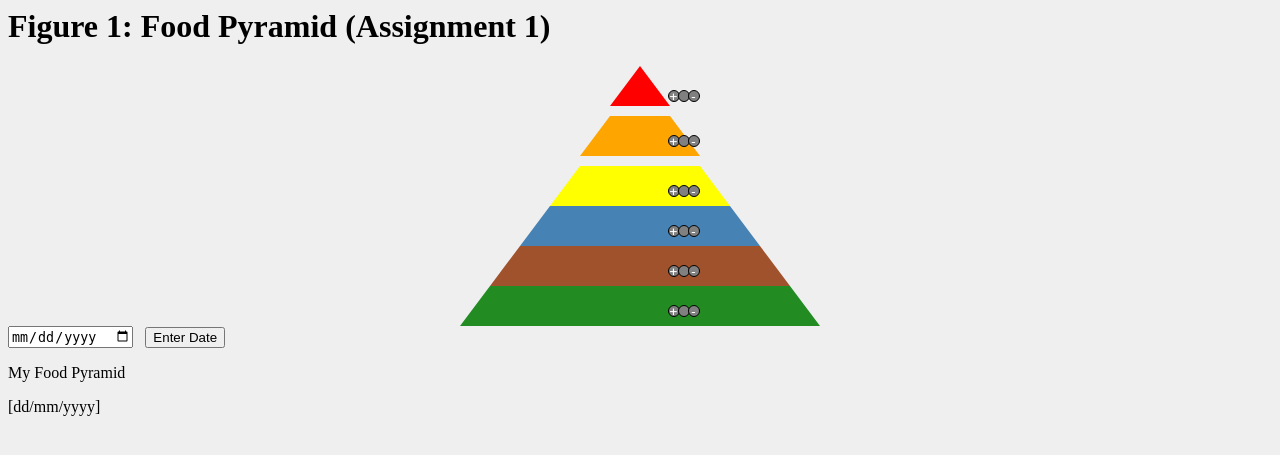
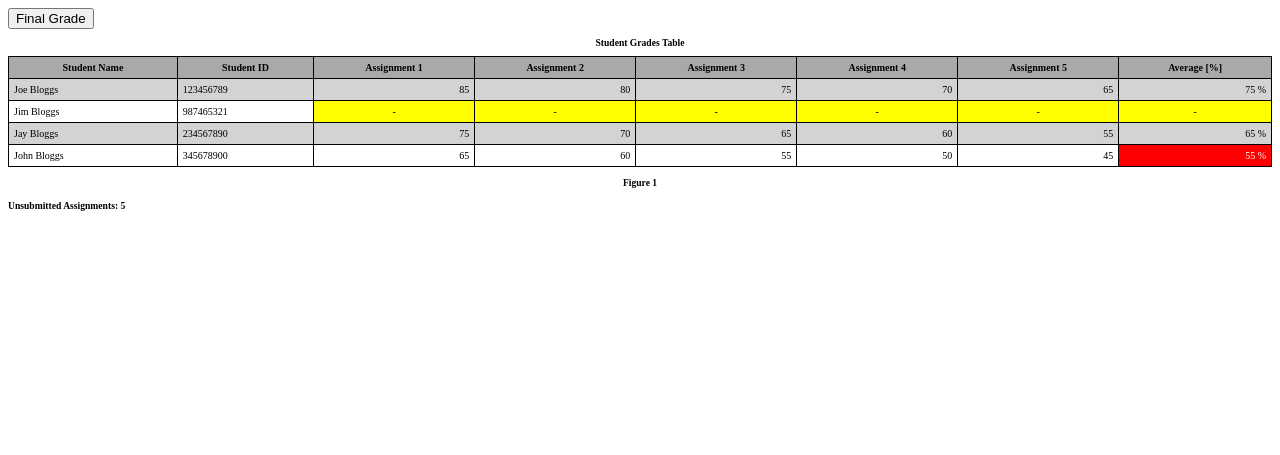
Before and after one commit to jamesstewy27/James-Stewart, a PHP site: page / in a window 1280 px wide. Shown: the top 455 px of the page. Run offline with PHP 8.4, Linux system fonts and the light colour scheme.

Commit message:
Add files via upload

```diff
--- a/index.html
+++ b/index.html
@@ -1,47 +1,267 @@
 <html>
 
-<h1>Figure 1: Food Pyramid (Assignment 1)
-<link rel="stylesheet" type="text/css" href="styles.css" />
-</h1>
+<head>
+<link href="styles.css" rel="stylesheet" type="text/css">
+</head>
 
 <body>
-<div class="shape one"></div>
-  <div class="button1 tabular">+</div>
-  <div class="button7 tabular"></div>
-  <div class="button13 tabular">-</div>
-  <div class="shape gap"></div>
-<div class="shape two"></div>
-  <div class="button2 tabular">+</div>
-  <div class="button8 tabular"></div>
-  <div class="button14 tabular">-</div>
-  <div class="shape gap"></div>
-<div class="shape three"></div>
-  <div class="button3 tabular">+</div>
-  <div class="button9 tabular"></div>
-  <div class="button15 tabular">-</div>
-<div class="shape four"></div>
-  <div class="button4 tabular">+</div>
-  <div class="button10 tabular"></div>
-  <div class="button16 tabular">-</div>
-  <div class="shape five"></div>
-  <div class="button5 tabular">+</div>
-  <div class="button11 tabular"></div>
-  <div class="button17 tabular">-</div>
-  <div class="shape six"></div>
-  <div class="button6 tabular">+</div>
-  <div class="button12 tabular"></div>
-  <div class="button18 tabular">-</div>
+
+<table id="t01" >
+  <tr>
+    <th>Student Name</th>
+    <th>Student ID</th>
+    <th>Assignment 1</th>
+    <th>Assignment 2</th>
+    <th>Assignment 3</th>
+    <th>Assignment 4</th>
+    <th>Assignment 5</th>
+    <th>Average [%]</th>
+
+  </tr>
+
+  <button onclick="button1">Final Grade</button>
+
+<h2><b>Student Grades Table</b></h2>
+
+  <tr>
+    <td id="ta">Joe Bloggs</td>
+    <td id="tb">123456789</td>
+    <td id="t02">
+
+    <script>
+    contentEditableSpan.addEventListener("input", function () {
+        document.getElementById("t02").innerHTML = "CONTENT: " + document.getElementById("contentEditableSpan").innerHTML;
+    });
+    </script>
+
+    85</td>
+    <td id="t03">
+
+    <script>
+    contentEditableSpan.addEventListener("input", function () {
+        document.getElementById("t03").innerHTML = "CONTENT: " + document.getElementById("contentEditableSpan").innerHTML;
+    });
+    </script>
+
+    80</td>
+    <td id="t04">
+
+    <script>
+    contentEditableSpan.addEventListener("input", function () {
+        document.getElementById("t04").innerHTML = "CONTENT: " + document.getElementById("contentEditableSpan").innerHTML;
+    });
+    </script>
+
+    75</td>
+    <td id="t05">
+
+    <script>
+    contentEditableSpan.addEventListener("input", function () {
+        document.getElementById("t05").innerHTML = "CONTENT: " + document.getElementById("contentEditableSpan").innerHTML;
+    });
+    </script>
+
+    70</td>
+    <td id="t06">
+
+    <script>
+    contentEditableSpan.addEventListener("input", function () {
+        document.getElementById("t06").innerHTML = "CONTENT: " + document.getElementById("contentEditableSpan").innerHTML;
+    });
+    </script>
+
+    65</td>
+    <td id="t01i">
+
+    <script>
+    document.getElementById("t01i").innerHTML =
+    (85 + 80 + 75 + 70 + 65)/5;
+
+    </script>
+
+    %</td>
+    </tr>
+
+  <tr>
+    <td>Jim Bloggs</td>
+    <td>987465321</td>
+    <td id="t07">
+
+    <script>
+    contentEditableSpan.addEventListener("input", function () {
+        document.getElementById("t07").innerHTML = "CONTENT: " + document.getElementById("contentEditableSpan").innerHTML;
+    });
+    </script>
+
+    -</td>
+    <td id="t08">
+
+    <script>
+    contentEditableSpan.addEventListener("input", function () {
+        document.getElementById("t08").innerHTML = "CONTENT: " + document.getElementById("contentEditableSpan").innerHTML;
+    });
+    </script>
+
+    -</td>
+    <td id="t09">
+
+    <script>
+    contentEditableSpan.addEventListener("input", function () {
+        document.getElementById("t09").innerHTML = "CONTENT: " + document.getElementById("contentEditableSpan").innerHTML;
+    });
+    </script>
+
+    -</td>
+    <td id="t10">
+
+    <script>
+    contentEditableSpan.addEventListener("input", function () {
+        document.getElementById("t10").innerHTML = "CONTENT: " + document.getElementById("contentEditableSpan").innerHTML;
+    });
+    </script>
+
+    -</td>
+    <td id="t11">
+
+    <script>
+    contentEditableSpan.addEventListener("input", function () {
+        document.getElementById("t11").innerHTML = "CONTENT: " + document.getElementById("contentEditableSpan").innerHTML;
+    });
+    </script>
+
+    -</td>
+    <td id="t02i">
+
+    <script>
+    document.getElementById("t02i").innerHTML =
+    (- + - + - + - + -)/5;
+    </script>
+
+    -</td>
+    </tr>
+
+  <tr>
+    <td id="tc">Jay Bloggs</td>
+    <td id="td">234567890</td>
+    <td id="t12">
+
+    <script>
+    contentEditableSpan.addEventListener("input", function () {
+        document.getElementById("t12").innerHTML = "CONTENT: " + document.getElementById("contentEditableSpan").innerHTML;
+    });
+    </script>
+
+    75</td>
+    <td id="t13">
+
+    <script>
+    contentEditableSpan.addEventListener("input", function () {
+        document.getElementById("t13").innerHTML = "CONTENT: " + document.getElementById("contentEditableSpan").innerHTML;
+    });
+    </script>
+
+    70</td>
+    <td id="t14">
+
+    <script>
+    contentEditableSpan.addEventListener("input", function () {
+        document.getElementById("t14").innerHTML = "CONTENT: " + document.getElementById("contentEditableSpan").innerHTML;
+    });
+    </script>
+
+    65</td>
+    <td id="t15">
+
+    <script>
+    contentEditableSpan.addEventListener("input", function () {
+        document.getElementById("t15").innerHTML = "CONTENT: " + document.getElementById("contentEditableSpan").innerHTML;
+    });
+    </script>
+
+    60</td>
+    <td id="t16">
+
+    <script>
+    contentEditableSpan.addEventListener("input", function () {
+        document.getElementById("t16").innerHTML = "CONTENT: " + document.getElementById("contentEditableSpan").innerHTML;
+    });
+    </script>
+
+    55</td>
+    <td id="t03i">
+
+    <script>
+    document.getElementById("t03i").innerHTML =
+    (75 + 70 + 65 + 60 + 55)/5;
+    </script>
+
+    %</td>
+    </tr>
+
+  <tr>
+    <td>John Bloggs</td>
+    <td>345678900</td>
+    <td id="t17">
+
+    <script>
+    contentEditableSpan.addEventListener("input", function () {
+        document.getElementById("t17").innerHTML = "CONTENT: " + document.getElementById("contentEditableSpan").innerHTML;
+    });
+    </script>
+
+    65</td>
+    <td id="t18">
+
+    <script>
+    contentEditableSpan.addEventListener("input", function () {
+        document.getElementById("t18").innerHTML = "CONTENT: " + document.getElementById("contentEditableSpan").innerHTML;
+    });
+    </script>
+
+    60</td>
+    <td id="t19">
+
+    <script>
+    contentEditableSpan.addEventListener("input", function () {
+        document.getElementById("t19").innerHTML = "CONTENT: " + document.getElementById("contentEditableSpan").innerHTML;
+    });
+    </script>
+
+    55</td>
+    <td id="t20">
+
+    <script>
+    contentEditableSpan.addEventListener("input", function () {
+        document.getElementById("t20").innerHTML = "CONTENT: " + document.getElementById("contentEditableSpan").innerHTML;
+    });
+    </script>
+
+    50</td>
+    <td id="t21">
+
+    <script>
+    contentEditableSpan.addEventListener("input", function () {
+        document.getElementById("t21").innerHTML = "CONTENT: " + document.getElementById("contentEditableSpan").innerHTML;
+    });
+    </script>
+
+    45</td>
+    <td id="t04i">
+
+    <script>
+    document.getElementById("t04i").innerHTML =
+    (65 + 60 + 55 + 50 + 45)/5;
+    </script>
+
+    %</td>
+    </tr>
+
+</table>
+
 </body>
 
-<!--date input section-->
-<input type="date" id="todayDate">
-    &nbsp;
-<button onclick="myFunction()">Enter Date</button>
+<h3><b>Figure 1</b></h3>
 
-<div id="date-div">
-  <p class="date-text">My Food Pyramid</p>
-  <p class="zone date-text"id="date-reversed">[dd/mm/yyyy]</p>
-</div>
-<!--date input section end-->
+<h4><b>Unsubmitted Assignments: 5</b></h4>
 
 </html>
--- a/styles.css
+++ b/styles.css
@@ -1,367 +1,149 @@
-body {
-	background-color: #EFEFEF;
+table, th, td {
+  border: 1.5px solid black;
+  border-collapse: collapse;
+  font-size: 10px;
 }
-.shape {
-	margin: auto;
+th, td {
+  padding: 5px;
+  text-align: center;
 }
-.one {
-	width: 0;
-	height: 0;
-	border-left: 30px solid transparent;
-	border-right: 30px solid transparent;
-	border-bottom: 40px solid #FF0000;
+table#t01 {
+  width: 100%;
+  background-color: #A9A9A9;
 }
-.one:hover {
-	border-bottom: 40px solid #FF0000;
+td {
+  text-align: left;
+  background-color: #FFFFFF;
 }
-.button1 {
-  position: absolute;
-    display: flex;
-    justify-content: center;
-    align-items: center;
-    width: 10px;
-    height: 10px;
-    right: 5px;
-    left: 667.5px;
-    top: 90px;
-    color: white;
-    border: 0.10px solid black;
-    background-color: #808080;
-    border-radius: 50%;
+td#t02 {
+  text-align: right;
+  background-color: #D3D3D3;
 }
-.button7 {
-  position: absolute;
-    display: flex;
-    justify-content: center;
-    align-items: center;
-    width: 10px;
-    height: 10px;
-    right: 25px;
-    left: 677.5px;
-    top: 90px;
-    color: white;
-    border: 0.10px solid black;
-    background-color: #808080;
-    border-radius: 50%;
+td#t03 {
+  text-align: right;
+  background-color: #D3D3D3;
 }
-.button13 {
-  position: absolute;
-    display: flex;
-    justify-content: center;
-    align-items: center;
-    width: 10px;
-    height: 10px;
-    right: 5px;
-    left: 687.5px;
-    top: 90px;
-    color: white;
-    border: 0.10px solid black;
-    background-color: #808080;
-    border-radius: 50%;
+td#t04 {
+  text-align: right;
+  background-color: #D3D3D3;
 }
-.tabular {
-  font-family: monospace;
+td#t05 {
+  text-align: right;
+  background-color: #D3D3D3;
 }
-.gap {
-  width: 0;
-  height: 0;
-  border-left: 10px solid transparent;
-  border-right: 10px solid transparent;
-  border-bottom: 10px solid #EFEFEF;
+td#t06 {
+  text-align: right;
+  background-color: #D3D3D3;
 }
-.two {
-	border-bottom: 40px solid #FFA500;
-	border-left: 30px solid transparent;
-	border-right: 30px solid transparent;
-	height: 0;
-	width: 60px;
+td#t07 {
+  text-align: center;
+  background-color: #FFFF00;
 }
-.two:hover {
-	border-bottom: 40px solid #FFA500;
+td#t08 {
+  text-align: center;
+  background-color: #FFFF00;
 }
-.button2 {
-  position: absolute;
-    display: flex;
-    justify-content: center;
-    align-items: center;
-    width: 10px;
-    height: 10px;
-    right: 5px;
-    left: 667.5px;
-    top: 135px;
-    color: white;
-    border: 0.10px solid black;
-    background-color: #808080;
-    border-radius: 50%;
+td#t09 {
+  text-align: center;
+  background-color: #FFFF00;
 }
-.button8 {
-  position: absolute;
-    display: flex;
-    justify-content: center;
-    align-items: center;
-    width: 10px;
-    height: 10px;
-    right: 25px;
-    left: 677.5px;
-    top: 135px;
-    color: white;
-    border: 0.10px solid black;
-    background-color: #808080;
-    border-radius: 50%;
+td#t10 {
+  text-align: center;
+  background-color: #FFFF00;
 }
-.button14 {
-  position: absolute;
-    display: flex;
-    justify-content: center;
-    align-items: center;
-    width: 10px;
-    height: 10px;
-    right: 5px;
-    left: 687.5px;
-    top: 135px;
-    color: white;
-    border: 0.10px solid black;
-    background-color: #808080;
-    border-radius: 50%;
+td#t11 {
+  text-align: center;
+  background-color: #FFFF00;
 }
-.tabular {
-  font-family: monospace;
+td#t12 {
+  text-align: right;
+  background-color: #D3D3D3;
 }
-.gap {
-  width: 0;
-  height: 0;
-  border-left: 10px solid transparent;
-  border-right: 10px solid transparent;
-  border-bottom: 10px solid #EFEFEF;
+td#t13 {
+  text-align: right;
+  background-color: #D3D3D3;
 }
-.three {
-	border-bottom: 40px solid #FFFF00;
-	border-left: 30px solid transparent;
-	border-right: 30px solid transparent;
-	height: 0;
-	width: 120px;
+td#t14 {
+  text-align: right;
+  background-color: #D3D3D3;
 }
-.three:hover {
-	border-bottom: 40px solid #FFFF00;
+td#t15 {
+  text-align: right;
+  background-color: #D3D3D3;
 }
-.button3 {
-  position: absolute;
-    display: flex;
-    justify-content: center;
-    align-items: center;
-    width: 10px;
-    height: 10px;
-    right: 5px;
-    left: 667.5px;
-    top: 185px;
-    color: white;
-    border: 0.10px solid black;
-    background-color: #808080;
-    border-radius: 50%;
+td#t16 {
+  text-align: right;
+  background-color: #D3D3D3;
 }
-.button9 {
-  position: absolute;
-    display: flex;
-    justify-content: center;
-    align-items: center;
-    width: 10px;
-    height: 10px;
-    right: 25px;
-    left: 677.5px;
-    top: 185px;
-    color: white;
-    border: 0.10px solid black;
-    background-color: #808080;
-    border-radius: 50%;
+td#t17 {
+  text-align: right;
+  background-color: #FFFFFF;
 }
-.button15 {
-  position: absolute;
-    display: flex;
-    justify-content: center;
-    align-items: center;
-    width: 10px;
-    height: 10px;
-    right: 5px;
-    left: 687.5px;
-    top: 185px;
-    color: white;
-    border: 0.10px solid black;
-    background-color: #808080;
-    border-radius: 50%;
+td#t18 {
+  text-align: right;
+  background-color: #FFFFFF;
 }
-.tabular {
-  font-family: monospace;
+td#t19 {
+  text-align: right;
+  background-color: #FFFFFF;
 }
-.four {
-  border-bottom: 40px solid #4682B4;
-  border-left: 30px solid transparent;
-  border-right: 30px solid transparent;
-  height: 0;
-  width: 180px;
+td#t20 {
+  text-align: right;
+  background-color: #FFFFFF;
 }
-.four:hover {
-  border-bottom: 40px solid #4682B4;
+td#t21 {
+  text-align: right;
+  background-color: #FFFFFF;
 }
-.button4 {
-  position: absolute;
-    display: flex;
-    justify-content: center;
-    align-items: center;
-    width: 10px;
-    height: 10px;
-    right: 5px;
-    left: 667.5px;
-    top: 225px;
-    color: white;
-    border: 0.10px solid black;
-    background-color: #808080;
-    border-radius: 50%;
+td#ta {
+  background-color: #D3D3D3;
 }
-.button10 {
-  position: absolute;
-    display: flex;
-    justify-content: center;
-    align-items: center;
-    width: 10px;
-    height: 10px;
-    right: 25px;
-    left: 677.5px;
-    top: 225px;
-    color: white;
-    border: 0.10px solid black;
-    background-color: #808080;
-    border-radius: 50%;
+td#tb {
+  background-color: #D3D3D3;
 }
-.button16 {
-  position: absolute;
-    display: flex;
-    justify-content: center;
-    align-items: center;
-    width: 10px;
-    height: 10px;
-    right: 5px;
-    left: 687.5px;
-    top: 225px;
-    color: white;
-    border: 0.10px solid black;
-    background-color: #808080;
-    border-radius: 50%;
+td#tc {
+  background-color: #D3D3D3;
 }
-.tabular {
-  font-family: monospace;
+td#td {
+  background-color: #D3D3D3;
 }
-.five {
-  border-bottom: 40px solid #A0522D;
-  border-left: 30px solid transparent;
-  border-right: 30px solid transparent;
-  height: 0;
-  width: 240px;
+h2 {
+  text-align: center;
+  font-size: 0.6em;
 }
-.five:hover {
-  border-bottom: 40px solid #A0522D;
+h3 {
+  text-align: center;
+  font-size: 0.6em;
 }
-.button5 {
-  position: absolute;
-    display: flex;
-    justify-content: center;
-    align-items: center;
-    width: 10px;
-    height: 10px;
-    right: 5px;
-    left: 667.5px;
-    top: 265px;
-    color: white;
-    border: 0.10px solid black;
-    background-color: #808080;
-    border-radius: 50%;
+td#t01i {
+  text-align: right;
+  background-color: #D3D3D3;
 }
-.button11 {
-  position: absolute;
-    display: flex;
-    justify-content: center;
-    align-items: center;
-    width: 10px;
-    height: 10px;
-    right: 25px;
-    left: 677.5px;
-    top: 265px;
-    color: white;
-    border: 0.10px solid black;
-    background-color: #808080;
-    border-radius: 50%;
+td#t02i {
+  text-align: center;
+  background-color: #FFFF00;
 }
-.button17 {
-  position: absolute;
-    display: flex;
-    justify-content: center;
-    align-items: center;
-    width: 10px;
-    height: 10px;
-    right: 5px;
-    left: 687.5px;
-    top: 265px;
-    color: white;
-    border: 0.10px solid black;
-    background-color: #808080;
-    border-radius: 50%;
+td#t03i {
+  text-align: right;
+  background-color: #D3D3D3;
 }
-.tabular {
-  font-family: monospace;
+td#t04i {
+  text-align: right;
+  color: white;
+  background-color: #FF0000;
 }
-.six {
-  border-bottom: 40px solid #228B22;
-  border-left: 30px solid transparent;
-  border-right: 30px solid transparent;
-  height: 0;
-  width: 300px;
+td#td {
+  background-color: #D3D3D3;
 }
-.six:hover {
-  border-bottom: 40px solid #228B22;
+h2 {
+  text-align: center;
+  font-size: 0.6em;
 }
-.button6 {
-  position: absolute;
-    display: flex;
-    justify-content: center;
-    align-items: center;
-    width: 10px;
-    height: 10px;
-    right: 5px;
-    left: 667.5px;
-    top: 305px;
-    color: white;
-    border: 0.10px solid black;
-    background-color: #808080;
-    border-radius: 50%;
+h3 {
+  text-align: center;
+  font-size: 0.6em;
 }
-.button12 {
-  position: absolute;
-    display: flex;
-    justify-content: center;
-    align-items: center;
-    width: 10px;
-    height: 10px;
-    right: 25px;
-    left: 677.5px;
-    top: 305px;
-    color: white;
-    border: 0.10px solid black;
-    background-color: #808080;
-    border-radius: 50%;
+h4 {
+  text-align: left;
+  font-size: 0.6em;
 }
-.button18 {
-  position: absolute;
-    display: flex;
-    justify-content: center;
-    align-items: center;
-    width: 10px;
-    height: 10px;
-    right: 5px;
-    left: 687.5px;
-    top: 305px;
-    color: white;
-    border: 0.10px solid black;
-    background-color: #808080;
-    border-radius: 50%;
-}
-.tabular {
-  font-family: monospace;
```
